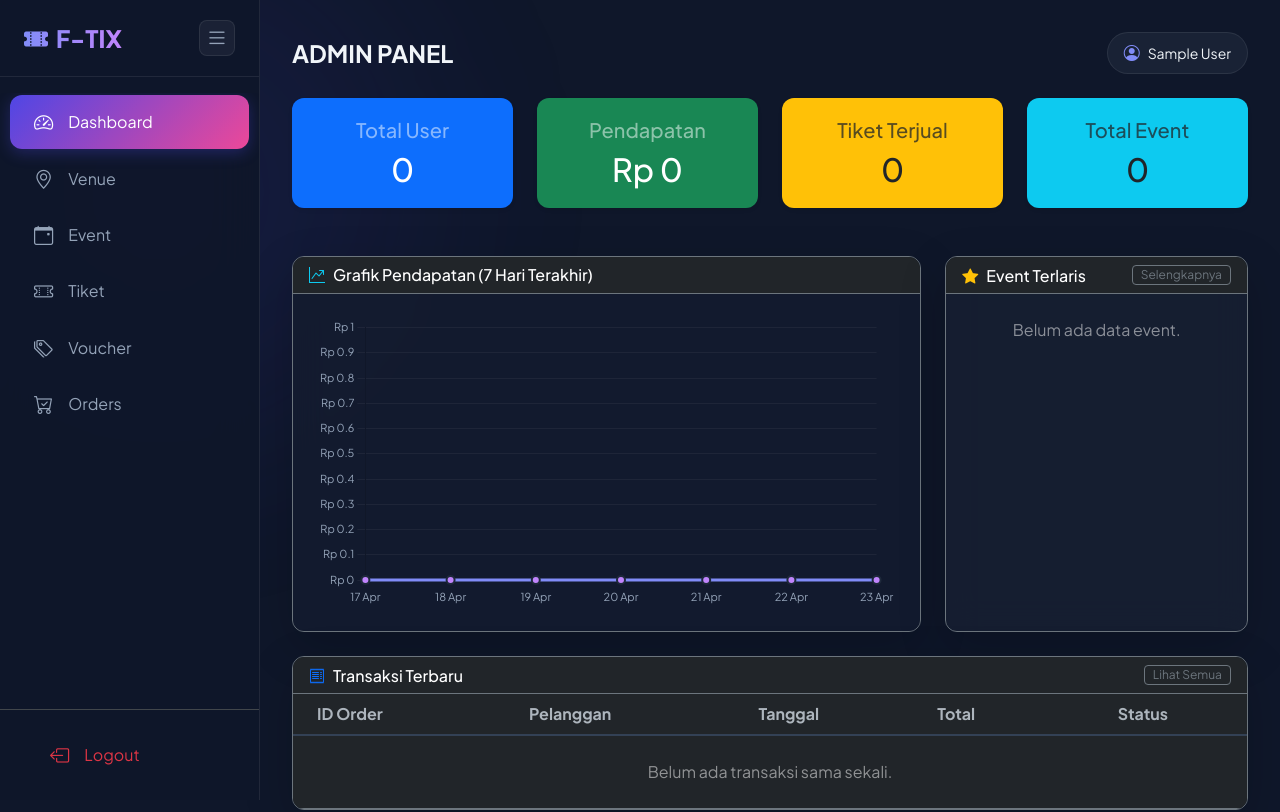
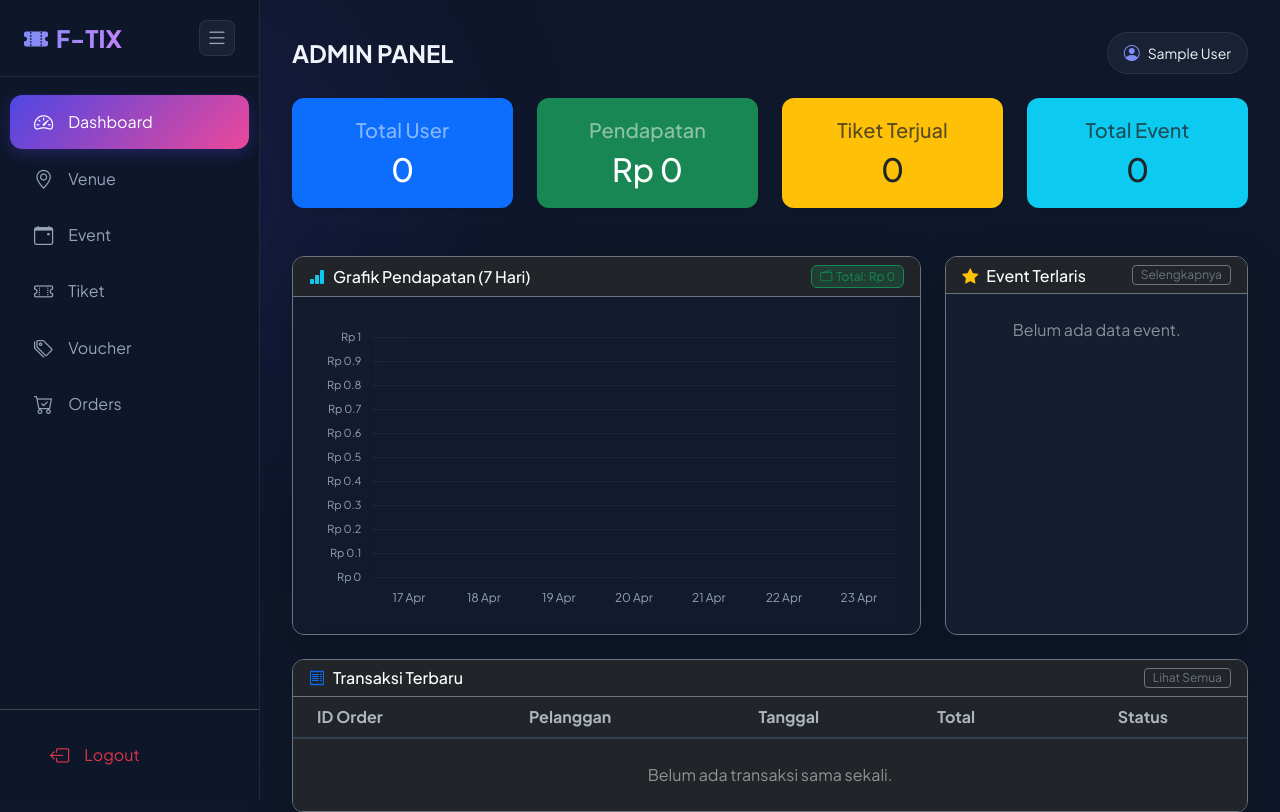
Before and after one commit to fadlanelrizky/uk, a PHP site: page /admin/index.php in a window 1280 px wide. Shown: the top 812 px of the page. Run offline with PHP 8.4, Linux system fonts and the light colour scheme; the visitor is signed in with stand-in values (Sample User, id 1); data that the repository does not hold is empty; some libraries are stand-ins or nearby versions.

Commit message:
update lagi

```diff
--- a/admin/index.php
+++ b/admin/index.php
@@ -10,11 +10,14 @@ $total_income = $conn->query("SELECT SUM(total) as t FROM orders WHERE status='p
 $total_terjual = $conn->query("SELECT SUM(qty) as t FROM order_detail od JOIN orders o ON od.id_order=o.id_order WHERE o.status='paid'")->fetch_assoc()['t'];
 
 $chart_data = ['labels' => [], 'revenue' => []];
+$total_7_days = 0;
 for($i=6; $i>=0; $i--) {
     $date = date('Y-m-d', strtotime("-$i days"));
     $chart_data['labels'][] = date('d M', strtotime($date));
     $rev = $conn->query("SELECT SUM(total) as t FROM orders WHERE status='paid' AND DATE(tanggal_order) = '$date'")->fetch_assoc()['t'];
-    $chart_data['revenue'][] = $rev ? (int)$rev : 0;
+    $val = $rev ? (int)$rev : 0;
+    $chart_data['revenue'][] = $val;
+    $total_7_days += $val;
 }
 
 // Data Tambahan untuk Dashboard
@@ -71,7 +74,10 @@ $bestselling_events = $conn->query("
     <div class="col-lg-8">
         <div class="card shadow-lg border-secondary h-100" style="border-radius:12px; overflow:hidden;">
             <div class="card-header bg-dark text-white border-bottom border-secondary d-flex justify-content-between align-items-center">
-                <h5 class="mb-0 fs-6"><i class="bi bi-graph-up-arrow me-2 text-info"></i>Grafik Pendapatan (7 Hari Terakhir)</h5>
+                <h5 class="mb-0 fs-6"><i class="bi bi-bar-chart-fill me-2 text-info"></i>Grafik Pendapatan (7 Hari)</h5>
+                <span class="badge bg-success bg-opacity-25 text-success border border-success fw-normal px-2 py-1">
+                    <i class="bi bi-wallet2 me-1"></i>Total: Rp <?= number_format($total_7_days, 0, ',', '.') ?>
+                </span>
             </div>
             <div class="card-body p-3 p-md-4" style="background: rgba(15,23,42,0.6);">
                 <canvas id="revenueChart" style="max-height: 300px; width: 100%;"></canvas>
@@ -164,46 +170,51 @@ $bestselling_events = $conn->query("
 document.addEventListener("DOMContentLoaded", function() {
     const ctx = document.getElementById('revenueChart').getContext('2d');
 
-    // Gradient for the line chart
-    let gradient = ctx.createLinearGradient(0, 0, 0, 350);
-    gradient.addColorStop(0, 'rgba(129, 140, 248, 0.6)'); // Accent color matching --accent-1
-    gradient.addColorStop(1, 'rgba(129, 140, 248, 0)');
+    // Create modern gradient for bars
+    let gradient = ctx.createLinearGradient(0, 0, 0, 300);
+    gradient.addColorStop(0, 'rgba(56, 189, 248, 1)');   // Light blue top
+    gradient.addColorStop(1, 'rgba(59, 130, 246, 0.2)'); // Darker blue transparent bottom
+
+    let hoverGradient = ctx.createLinearGradient(0, 0, 0, 300);
+    hoverGradient.addColorStop(0, 'rgba(14, 165, 233, 1)');
+    hoverGradient.addColorStop(1, 'rgba(37, 99, 235, 0.4)');
 
     new Chart(ctx, {
-        type: 'line',
+        type: 'bar',
         data: {
             labels: <?= json_encode($chart_data['labels']) ?>,
             datasets: [{
                 label: 'Pendapatan',
                 data: <?= json_encode($chart_data['revenue']) ?>,
-                borderColor: '#818cf8',
                 backgroundColor: gradient,
-                borderWidth: 3,
-                pointBackgroundColor: '#c084fc',
-                pointBorderColor: '#1e293b',
-                pointBorderWidth: 2,
-                pointHoverBackgroundColor: '#fff',
-                pointHoverBorderColor: '#c084fc',
-                pointRadius: 4,
-                pointHoverRadius: 6,
-                fill: true,
-                tension: 0.4
+                hoverBackgroundColor: hoverGradient,
+                borderRadius: 6,
+                borderSkipped: false,
+                barPercentage: 0.5,
+                categoryPercentage: 0.7
             }]
         },
         options: {
             responsive: true,
             maintainAspectRatio: false,
+            interaction: {
+                mode: 'index',
+                intersect: false,
+            },
             plugins: {
                 legend: {
                     display: false
                 },
                 tooltip: {
-                    backgroundColor: 'rgba(15, 23, 42, 0.9)',
-                    titleColor: '#fff',
-                    bodyColor: '#e2e8f0',
-                    borderColor: 'rgba(255,255,255,0.1)',
+                    backgroundColor: 'rgba(30, 41, 59, 0.95)',
+                    titleColor: '#94a3b8',
+                    titleFont: { size: 13, family: "'Plus Jakarta Sans', sans-serif", weight: '500' },
+                    bodyColor: '#10b981', // Emerald color for revenue
+                    bodyFont: { size: 15, family: "'Plus Jakarta Sans', sans-serif", weight: 'bold' },
+                    borderColor: 'rgba(255, 255, 255, 0.1)',
                     borderWidth: 1,
-                    padding: 10,
+                    padding: 12,
+                    displayColors: false,
                     callbacks: {
                         label: function(context) {
                             let value = context.raw;
@@ -217,12 +228,15 @@ document.addEventListener("DOMContentLoaded", function() {
                     beginAtZero: true,
                     grid: {
                         color: 'rgba(255, 255, 255, 0.05)',
-                        drawBorder: false
+                        borderDash: [5, 5],
+                        drawBorder: false,
+                        tickLength: 0
                     },
                     ticks: {
                         color: '#94a3b8',
                         font: { family: "'Plus Jakarta Sans', sans-serif", size: 11 },
-                        callback: function(value, index, values) {
+                        padding: 10,
+                        callback: function(value) {
                             if(value >= 1000000) {
                                 return 'Rp ' + (value / 1000000) + ' Jt';
                             } else if(value >= 1000) {
@@ -239,7 +253,8 @@ document.addEventListener("DOMContentLoaded", function() {
                     },
                     ticks: {
                         color: '#94a3b8',
-                        font: { family: "'Plus Jakarta Sans', sans-serif", size: 11 }
+                        font: { family: "'Plus Jakarta Sans', sans-serif", size: 12 },
+                        padding: 5
                     }
                 }
             }
--- a/auth/register.php
+++ b/auth/register.php
@@ -211,7 +211,7 @@ if($_SERVER['REQUEST_METHOD'] == 'POST') {
             </button>
         </div>
 
-        <button class="btn btn-custom w-100 py-2 mb-3" type="submit">Daftar Sekarang <i class="bi bi-person-plus ms-1"></i></button>
+        <button class="btn btn-custom w-100 py-2 mb-3" type="submit">Register   <i class="bi bi-person-plus ms-1"></i></button>
 
         <div class="text-center mt-3">
             <span class="text-muted small">Sudah punya akun? <a href="login.php" class="text-decoration-none fw-semibold" style="color: #818cf8;">Login Sekarang</a></span>
--- a/index.php
+++ b/index.php
@@ -317,7 +317,7 @@ elseif($role == 'petugas') $dashboardLink = 'petugas/index.php';
                         <a href="auth/logout.php" class="btn btn-outline-custom border-danger text-danger hover-bg-danger">Logout</a>
                     <?php else: ?>
                         <a href="auth/login.php" class="btn btn-outline-custom">Log In</a>
-                        <a href="auth/register.php" class="btn btn-custom">Daftar Sekarang</a>
+                        <a href="auth/register.php" class="btn btn-custom">Daftar</a>
                     <?php endif; ?>
                 </div>
             </div>
@@ -332,7 +332,7 @@ elseif($role == 'petugas') $dashboardLink = 'petugas/index.php';
                     <span class="badge bg-white bg-opacity-10 text-white border border-white border-opacity-25 px-4 py-2 rounded-pill mb-4 fw-medium" style="backdrop-filter: blur(10px); letter-spacing: 0.5px;">
                         Tingkatkan Pengalaman Konsermu 🔥
                     </span>
-                    <h1 class="display-3 fw-bold mb-4 text-white" style="letter-spacing: -1px; text-shadow: 0 4px 20px rgba(0,0,0,0.5);">Temukan Tiket Konser <br>Favoritmu Dengan Mudah</h1>
+                    <h1 class="display-3 fw-bold mb-4 text-white" style="letter-spacing: -1px; text-shadow: 0 4px 20px rgba(0,0,0,0.5);">Temukan Tiket Konser <br>Favoritmu Sekarang</h1>
                     <p class="lead text-light mb-5 px-lg-5" style="opacity: 0.9; font-size: 1.2rem; text-shadow: 0 2px 10px rgba(0,0,0,0.5);">Platform pembelian tiket konser musik dan festival paling eksklusif. Dapatkan akses cepat ke event artis favoritmu tanpa antrean panjang.</p>
                     <div class="d-flex flex-wrap gap-3 justify-content-center">
                         <a href="#event" class="btn btn-custom btn-lg px-5 shadow-lg">Jelajahi Event</a>
```
Also changed, not shown: admin/orders.php (+51 -45 lines), admin/tiket.php (+32 -15 lines).
